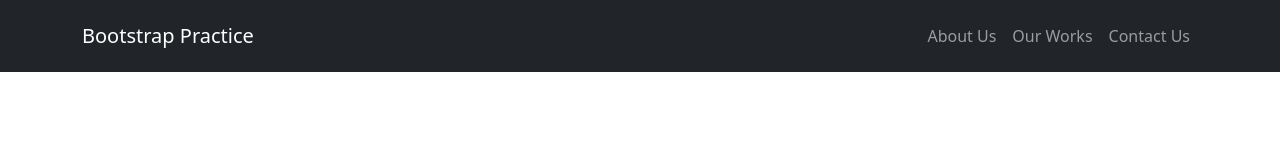
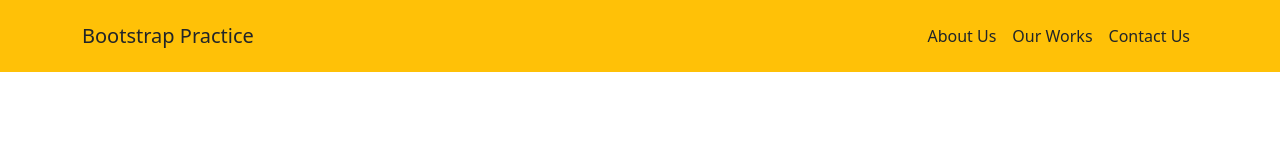
Before and after one commit to tuscannyCodes/Bootstrap_Practice, a plain HTML site: page index.html in a window 1280 px wide. Drawn offline with Linux system fonts and the light colour scheme.

Commit message:
changed colors

```diff
--- a/index.html
+++ b/index.html
@@ -9,9 +9,9 @@
   </head>
 
   <body>
-    <nav class="navbar navbar-expand-lg bg-dark navbar-dark py-3 fixed-top">
+    <nav class="navbar navbar-expand-lg bg-warning navbar-dark py-3 fixed-top">
       <div class="container">
-        <a href="#" class="navbar-brand">Bootstrap Practice</a>
+        <a href="#" class="navbar-brand text-dark">Bootstrap Practice</a>
 
         <button
           class="navbar-toggler"
@@ -24,13 +24,13 @@
         <div class="collapse navbar-collapse" id="navmenu">
           <ul class="navbar-nav ms-auto">
             <li class="nav-item">
-              <a href="#learn" class="nav-link">About Us</a>
+              <a href="#learn" class="nav-link text-dark">About Us</a>
             </li>
             <li class="nav-item">
-              <a href="#questions" class="nav-link">Our Works</a>
+              <a href="#questions" class="nav-link text-dark">Our Works</a>
             </li>
             <li class="nav-item">
-              <a href="#instructors" class="nav-link">Contact Us</a>
+              <a href="#instructors" class="nav-link text-dark">Contact Us</a>
             </li>
           </ul>
         </div>
```
